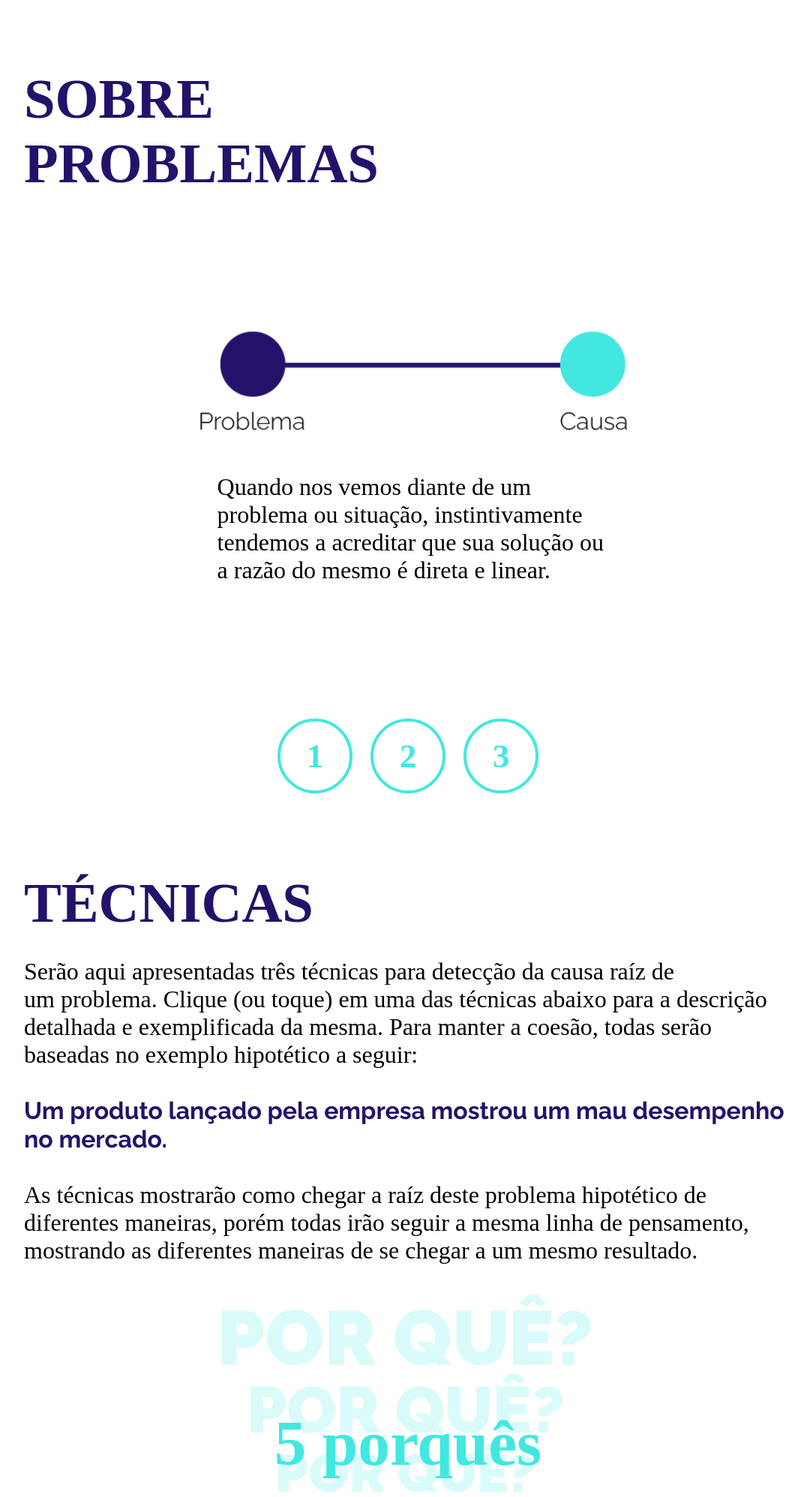
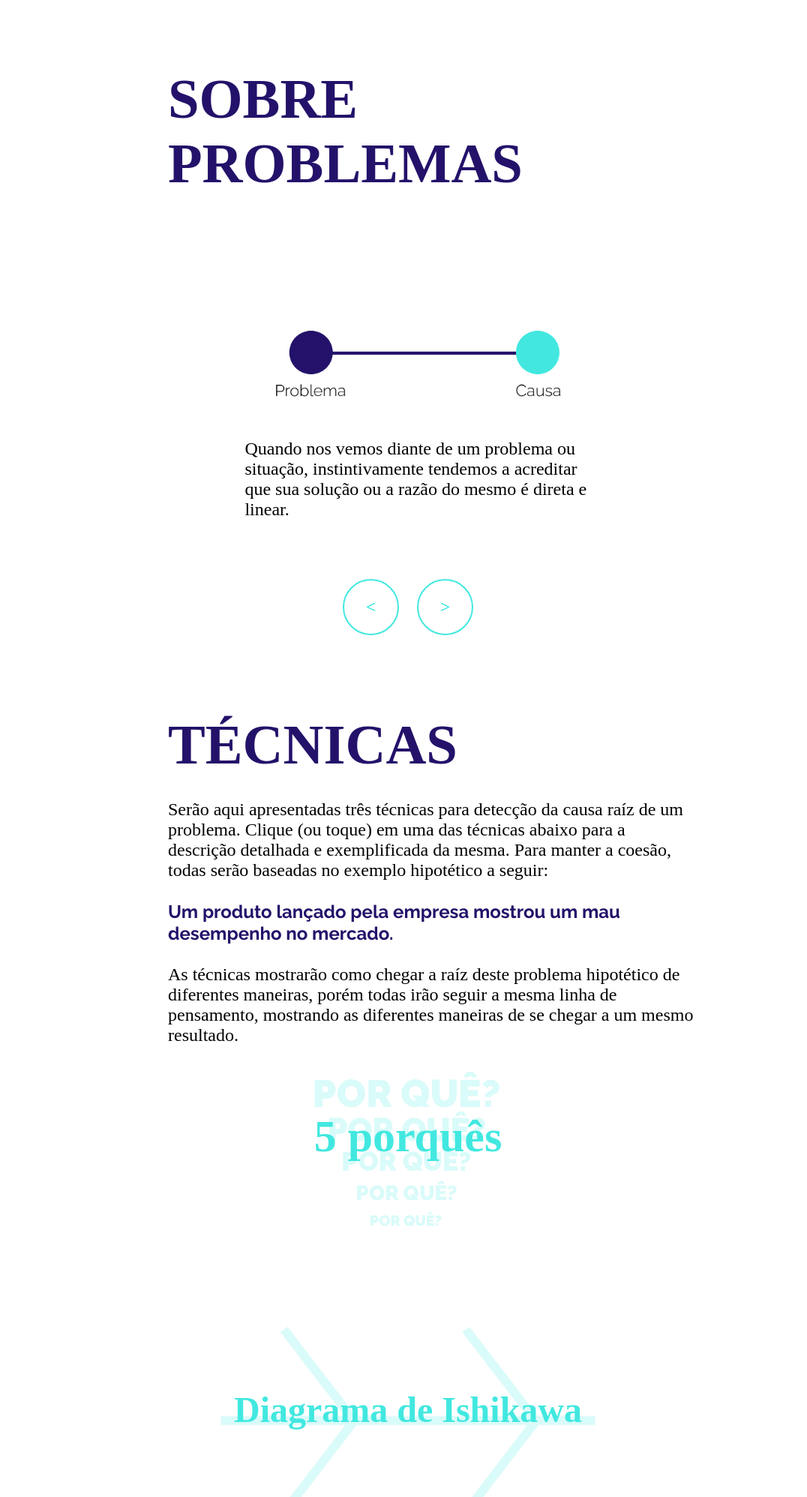
Before and after one commit to Halvess/teste-indicium, a plain HTML site: page index.html in a window 1280 px wide. Shown: the part 804-2800 px from the top of the page at 75% size, without its empty margins (96-1172 px from the left). Drawn offline with Linux system fonts and the light colour scheme; a web font is replaced by a local one.

Commit message:
Modificações de código para web 1366x768

```diff
--- a/css/styles.css
+++ b/css/styles.css
@@ -375,20 +375,24 @@ p{
     }
     h3{
         font-size: 56pt;
-        margin-left:10%;
+        margin-left:25%;
         margin-bottom: 30px;
     }
     .button-slide-problem{
-        width: 100px;
-        height: 100px;
-        font-size:34pt;
-        border-width: 3pt;
-        margin: 10px 10px 10px 10px;
+        width: 75px;
+        height: 75px;
+        font-size:18pt;
+        border-width: 2pt;
+        margin: 30px 10px 10px 10px;
+    }
+    .button-slide-problem:hover{
+        background: var(--light-blue);
+        color: white;
     }
     .texto-paragrafo{
-        font-size:24pt;
-        margin-left: 10%;
-        margin-right: 10%;
+        font-size:18pt;
+        margin-left: 25%;
+        margin-right: 20%;
     }
     .slider-problema{
         margin-top:30px;
@@ -397,52 +401,64 @@ p{
     .slide-problema{
         position:relative;
     }
+    .slide-problema .texto-paragrafo{
+        margin:0;
+    }
     #img-problema-1{
         position: relative;
-        padding-right: 25%;
-        padding-left: 25%;
+        padding-right: 33%;
+        padding-left: 33%;
         padding-top: 10%;
     }
     #img-problema-2{
         position: relative;
-        padding-right: 25%;
-        padding-left: 25%;
+        padding-right: 33%;
+        padding-left: 33%;
     }
     #img-problema-3{
         position: relative;
-        padding-right: 25%;
-        padding-left: 25%;
+        padding-right: 33%;
+        padding-left: 33%;
     }
     .img-slide{
-        width: 45vw;
+        width: 30vw;
         margin-bottom: 50px;
     }
     #cinco-porques{
         height: fit-content;
     }
     .img-menu{
-        width: 40vw;
+        width: 20vw;
     }
     #txt-cinco-porques{
-        transform: translateY(-280px);
-        font-size: 64pt;
+        transform: translateY(-170px);
+        font-size: 45pt;
     }
     #ishikawa{
         height: fit-content;
     }
     #txt-ishikawa{
-        transform: translateY(-180px);
-        font-size: 46pt;
+        transform: translateY(-195px);
+        font-size: 36pt;
     }
     #fluxograma{
         height:fit-content;
     }
     #txt-fluxogramas{
-        transform: translateY(-160px);
-        font-size: 46pt;
+        transform: translateY(-150px);
+        font-size: 36pt;
+    }
+    h4{
+        z-index: -1;
+    }
+    #ishikawa img{
+        width: 40vw;
+    }
+    #fluxograma img{
+        width: 40vw;
     }
     h5{
-        margin-left:10%;
+        margin-left:25%;
     }
     .img-conteudo-ishikawa{
         width: 50vw;
@@ -475,6 +491,23 @@ p{
         margin-right: auto;
         margin-top:20px;
         margin-bottom:10px;
+    }
+    .slide-problema::-webkit-scrollbar {
+        width:5px;
+        height:5px;
+    }
+    .slide-problema::-webkit-scrollbar-track {
+        margin-left: 40%;
+        margin-right: 40%;
+        margin-bottom: 20px;
+        background-color: #42e8e083;
+    }
+    .slide-problema::-webkit-scrollbar-thumb {
+        background: var(--dark-blue);
+        border-radius: 10px;
+    }
+    .slide-problema::-webkit-scrollbar-thumb:hover {
+        background-color: rgba(rgba(38, 0, 255, 0.575), green, blue, alpha);
     }
 }
 
--- a/index.html
+++ b/index.html
@@ -42,9 +42,8 @@
                 </div>
             </div>
                 <div style="text-align: center;">
-                    <a class="button-slide-problem" href="#img-problema-1">1</a>
-                    <a class="button-slide-problem" href="#img-problema-2">2</a>
-                    <a class="button-slide-problem" href="#img-problema-3">3</a>
+                    <a class="button-slide-problem" href="#img-problema-1">&lt;</a>
+                    <a class="button-slide-problem" href="#img-problema-2">&gt;</a>
                 </div>
             </div>
         </section>
@@ -53,7 +52,7 @@
             <h3><span id="tecnicas">&nbsp;</span>TÉCNICAS</h3>
             <p class="texto-paragrafo">
                 Serão aqui apresentadas três técnicas para detecção da causa
-                raíz de <br>um problema. Clique (ou toque) em uma das técnicas abaixo para a descrição detalhada e exemplificada da mesma.
+                raíz de um problema. Clique (ou toque) em uma das técnicas abaixo para a descrição detalhada e exemplificada da mesma.
                 Para manter a coesão, todas serão baseadas no exemplo hipotético a seguir: <br> <br>
                 <strong>Um produto lançado pela empresa mostrou um mau desempenho no mercado.</strong><br><br>
                 As técnicas mostrarão como chegar a raíz deste problema hipotético de diferentes maneiras, porém todas
--- a/js/main.js
+++ b/js/main.js
@@ -1,12 +1,7 @@
-
-
-
-
-
 var i=0;
 function showContent(id){
     var element = document.getElementById(id);
-    if (element.style.display === "none"){
+    if (element.style.display === "none" || element.style.display === ""){
         element.style.animationName = "fade";
         element.style.animationDirection = "normal";
         element.style.display = "block";
```
